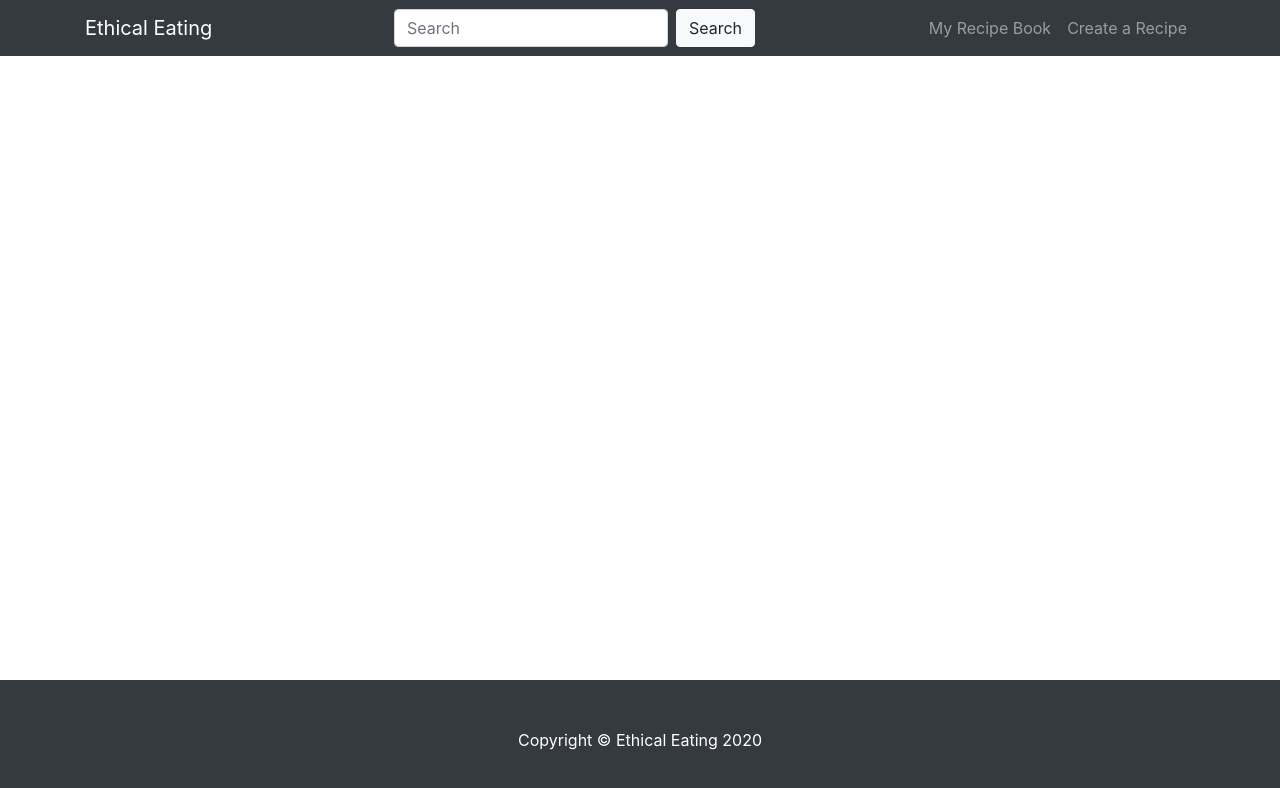
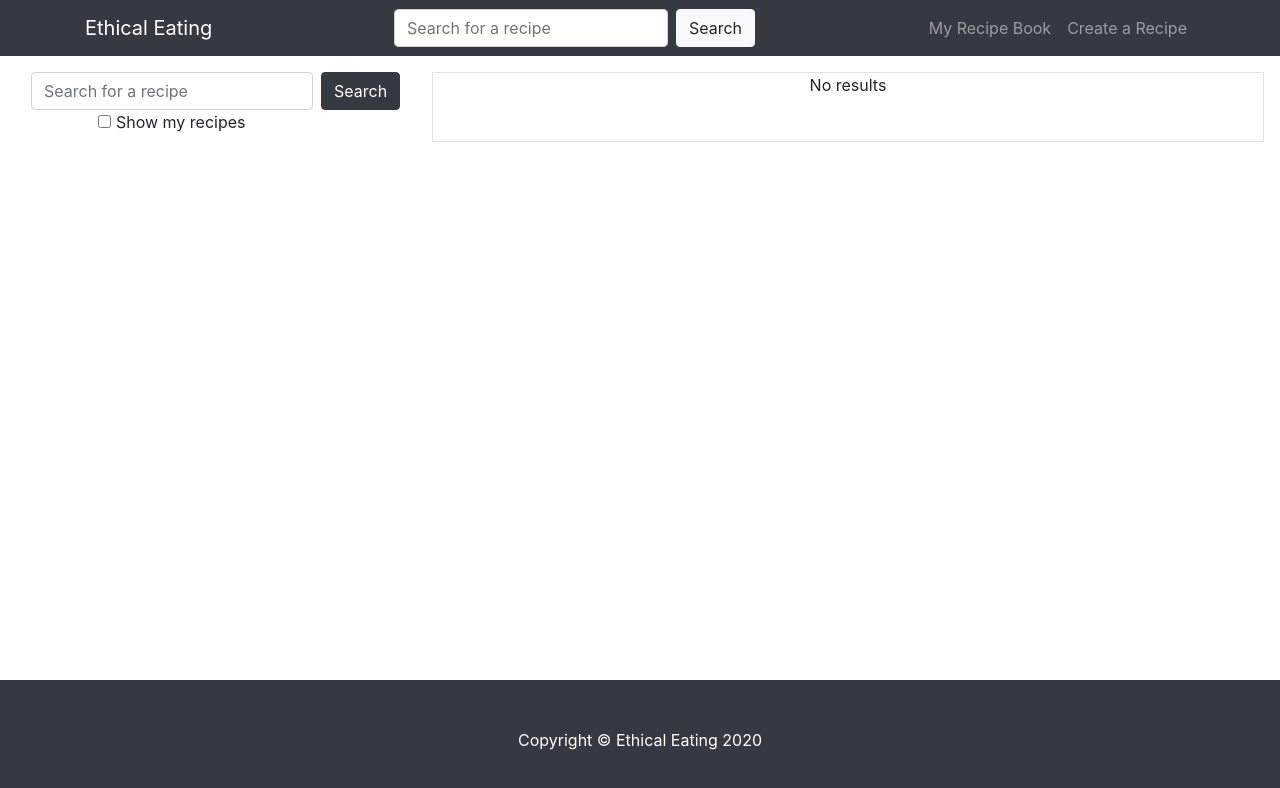
Before and after one commit to abbyylam/CS361GroupProject, a React (Create React App) app in the folder client/: page /search in a window 1280 px wide. Shown: the top 788 px of the page. Built offline with nearby package versions, Linux system fonts and the light colour scheme.

Commit message:
Begin on the UI for recipe search

```diff
--- a/client/src/App/App.js
+++ b/client/src/App/App.js
@@ -1,7 +1,7 @@
 import React from 'react';
 import { BrowserRouter as Router, Route, Switch } from 'react-router-dom';
 import { Header, Footer } from './components';
-import { Home, RecipeBook, CreateRecipe } from './pages';
+import { Home, RecipeBook, CreateRecipe, Search } from './pages';
 
 import './App.css';
 
@@ -14,6 +14,7 @@ function App() {
           <Route exact path ='/' component={Home} />
           <Route exact path ='/recipe-book' component={RecipeBook} />
           <Route exact path ='/create-recipe' component={CreateRecipe} />
+          <Route exact path ='/search' component={Search} />
         </Switch>
         <Footer />
       </Router>
--- a/client/src/App/components/Header.jsx
+++ b/client/src/App/components/Header.jsx
@@ -1,7 +1,13 @@
-import React from 'react';
+import React, { useState } from 'react';
 import { Link, withRouter } from 'react-router-dom';
 
 function Header(props) {
+    const [searchValue, setSearchValue] = useState("");
+
+    const updateSearchValue = (e) => {
+        setSearchValue(e.target.value);
+    };
+
     return(
         <div className="header">
             <nav className="navbar navbar-expand-lg navbar-dark bg-dark">
@@ -10,8 +16,10 @@ function Header(props) {
                         Ethical Eating
                     </Link>
                     <form className="form-inline">
-                        <input className="form-control mr-sm-2" type="text" placeholder="Search" aria-label="Search" />
-                        <button className="btn btn-light" type="submit">Search</button>
+                        <input className="form-control mr-sm-2" type="text" placeholder="Search for a recipe" aria-label="Search" onChange={updateSearchValue} />
+                        <Link to={"/search?name=" + searchValue}>
+                            <button className="btn btn-light" type="submit">Search</button>
+                        </Link>
                     </form>
                     <div>
                         <ul className="navbar-nav ml-auto">
--- /dev/null
+++ b/client/src/App/pages/Search.jsx
@@ -0,0 +1,47 @@
+import React, { useState } from 'react';
+import { withRouter, BrowserRouter } from 'react-router-dom';
+
+function Search({ history }) {
+    const queryStrings = new URLSearchParams(window.location.search);
+    const recipeNameFromUrl = queryStrings.get('name');
+    const [searchValue, setSearchValue] = useState(recipeNameFromUrl);
+
+    history.listen((location, action) => {
+        var newQueryStrings = new URLSearchParams(window.location.search);
+        var newRecipeNameFromUrl = newQueryStrings.get('name');
+        setSearchValue(newRecipeNameFromUrl);
+    });
+
+    const updateSearchValue = (e) => {
+        setSearchValue(e.target.value);
+    };
+
+    // Search menu
+    const searchForm = (
+        <form className="d-flex">
+            <div className="mr-sm-2">
+                <input className="form-control mr-sm-2" type="text" placeholder="Search for a recipe" aria-label="Search" value={searchValue} onChange={updateSearchValue} />
+                <label><input name="showMine" type="checkbox"/> Show my recipes</label>
+            </div>
+            <div className="mr-sm-2">
+                <button className="btn btn-dark" type="submit">Search</button>
+            </div>
+        </form>
+    );
+
+    // Results menu
+
+    // Page
+    const page = (
+        <div className="p-3 d-flex flex-row flex-grow-1">
+            <div className="col-md-4">{searchForm}</div>
+            <div className="col-md-8 border flex flex-column">No results</div>
+        </div>
+    );
+
+  return (
+    page
+  );
+}
+
+export default withRouter(Search);
--- a/client/src/App/pages/index.js
+++ b/client/src/App/pages/index.js
@@ -1,3 +1,4 @@
 export { default as Home } from "./Home";
 export { default as RecipeBook } from "./RecipeBook";
 export { default as CreateRecipe } from "./CreateRecipe";
+export { default as Search } from "./Search";
--- a/package.json
+++ b/package.json
@@ -1,5 +1,5 @@
 {
-  "name": "Ethical-Eating",
+  "name": "ethical-eating",
   "version": "1.0.0",
   "description": "- Steve Peters-Luciani (peterst5@oregonstate.edu)\r - Jack Edwards (edwajack@oregonstate.edu)\r - Abigail Lam (lamab@oregonstate.edu)\r - Kyeongnam Kim (kimkyeon@oregonstate.edu)\r - Ryan Murphy (murphyr2@oregonstate.edu)",
   "main": "index.js",
```
Also changed, not shown: 1 other file (tests, documents, lock files or other folders).
